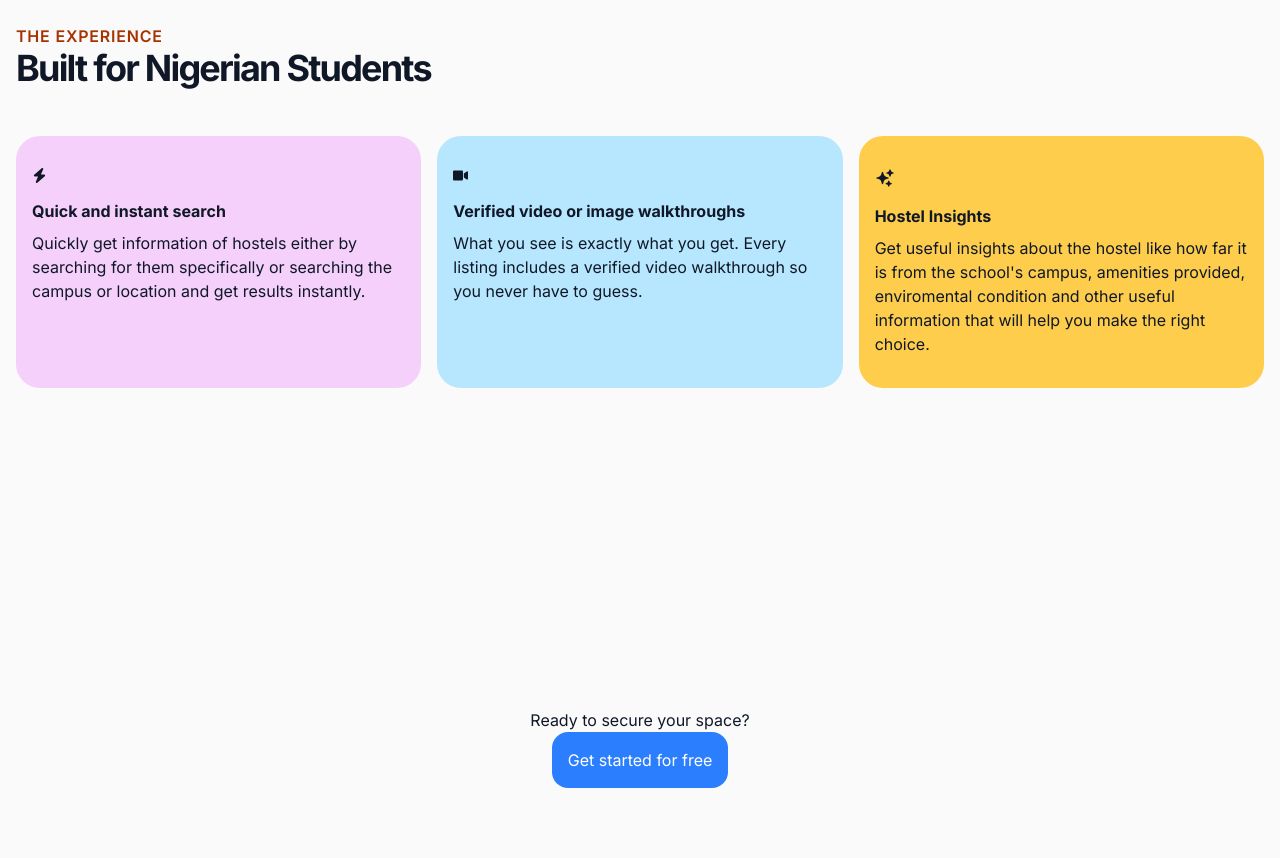
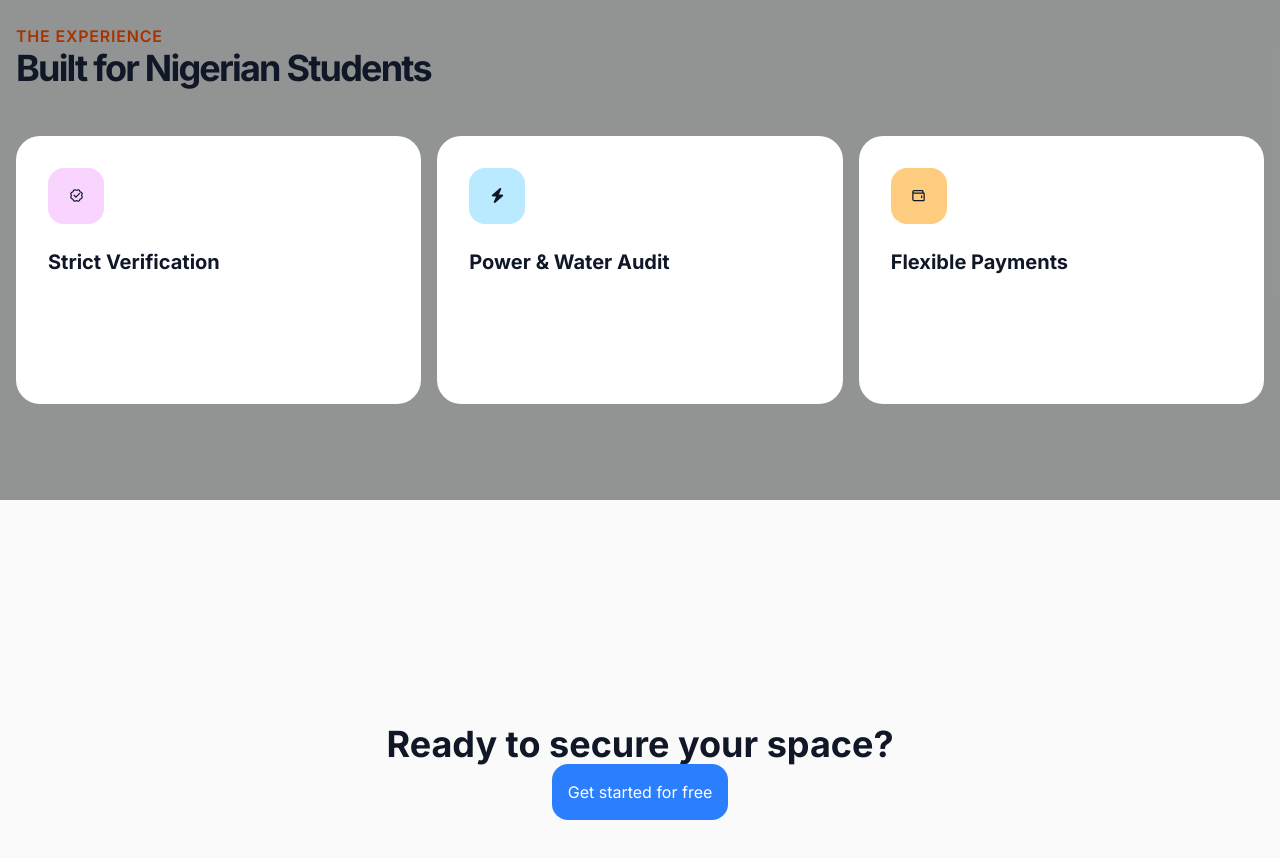
Before and after one commit to fagbenjaenoch/dorms-ng, a Next.js app in the folder apps/frontend/: page / in a window 1280 px wide. Shown: the part 1480-2338 px from the top of the page. Built offline with nearby package versions, Linux system fonts and the light colour scheme.

Commit message:
updated features section to new ui

```diff
--- a/apps/frontend/app/components/CtaSection.tsx
+++ b/apps/frontend/app/components/CtaSection.tsx
@@ -3,7 +3,9 @@ export default function CtaSection() {
     <section>
       <div className="container">
         <div className="py-32 text-center">
-          <h2>Ready to secure your space?</h2>
+          <h2 className="font-bold text-2xl lg:text-4xl">
+            Ready to secure your space?
+          </h2>
           <button className="bg-blue-500 text-white p-4 rounded-2xl cursor-pointer hover:bg-blue-600 transition-all">
             Get started for free
           </button>
--- /dev/null
+++ b/apps/frontend/app/components/ui/FeatureCard.tsx
@@ -0,0 +1,25 @@
+import { IconType } from "react-icons";
+
+interface FeatureCardProps {
+  title: string;
+  description: string;
+  Icon: IconType;
+  iconBg: string;
+}
+
+export default function FeatureCard({
+  title,
+  description,
+  Icon,
+  iconBg,
+}: FeatureCardProps) {
+  return (
+    <div className="bg-white p-8 rounded-3xl space-y-6">
+      <div className={`w-14 h-14 grid place-items-center ${iconBg} rounded-2xl`}>
+        <Icon size={15} />
+      </div>
+      <h3 className="font-bold text-xl">{title}</h3>
+      <p className="text-background/70">{description}</p>
+    </div>
+  );
+}
--- a/apps/frontend/app/components/ui/FeatureSection.tsx
+++ b/apps/frontend/app/components/ui/FeatureSection.tsx
@@ -2,45 +2,44 @@ import { FaVideo } from "react-icons/fa";
 import { FaBolt } from "react-icons/fa6";
 import { HiSparkles } from "react-icons/hi2";
 import SectionHeading from "./SectionHeader";
+import FeatureCard from "./FeatureCard";
+import { RiVerifiedBadgeLine } from "react-icons/ri";
+import { BiWallet } from "react-icons/bi";
 
 export default function FeatureSection() {
   return (
-    <section>
-      <div className="container">
+    <section className="bg-foreground/50">
+      <div className="container pb-20">
         <SectionHeading
           label="Built for Nigerian Students"
           description="The Experience"
         />
-        <h2></h2>
-        <div className="flex flex-col *:flex-1  gap-8 lg:flex-row lg:gap-4">
-          <div className="bg-fuchsia-500/20 px-4 py-8 rounded-3xl">
-            <FaBolt size={15} className="mb-4" />
-            <h3 className="font-bold mb-2">Quick and instant search</h3>
-            <p>
-              Quickly get information of hostels either by searching for them
-              specifically or searching the campus or location and get results
-              instantly.
-            </p>
-          </div>
+        <div className="grid grid-cols-[repeat(auto-fit,minmax(250px,1fr))] gap-8 lg:gap-4">
+          <FeatureCard
+            title="Strict Verification"
+            description="No more 'ghost' properties. Every hostel listed
+          undergoes a physical 24-point check by our
+          campus ambassadors."
+            Icon={RiVerifiedBadgeLine}
+            iconBg="bg-fuchsia-500/20"
+          />
 
-          <div className="bg-sky-300/50 px-4 py-8 rounded-3xl">
-            <FaVideo size={15} className="mb-4" />
-            <h3 className="font-bold mb-2">Verified video or image walkthroughs</h3>
-            <p>
-              What you see is exactly what you get. Every listing includes a verified
-              video walkthrough so you never have to guess.
-            </p>
-          </div>
+          <FeatureCard
+            title="Power & Water Audit"
+            description="We provide real data on average daily electricity hours and water availability for every neighborhood"
+            Icon={FaBolt}
+            iconBg="bg-sky-300/50"
+          />
 
-          <div className="bg-amber-400/70 px-4 py-8 rounded-3xl">
-            <HiSparkles size={20} className="mb-4" />
-            <h3 className="font-bold mb-2">Hostel Insights</h3>
-            <p>
-              Get useful insights about the hostel like how far it is from the
-              school's campus, amenities provided, enviromental condition and other
-              useful information that will help you make the right choice.
-            </p>
-          </div>
+          <FeatureCard
+            title="Flexible Payments"
+            description="Flexible Payments
+         Access student-friendly payment plans and
+         roommate-matching services to split costs
+         effectively."
+            Icon={BiWallet}
+            iconBg="bg-amber-500/50"
+          />
         </div>
       </div>
     </section>
--- a/apps/frontend/app/components/ui/UniversityCard.tsx
+++ b/apps/frontend/app/components/ui/UniversityCard.tsx
@@ -1,5 +1,5 @@
 import Image from "next/image";
-import { DetailedHTMLProps, HTMLAttributes } from "react";
+import { HTMLAttributes } from "react";
 
 interface UniversityCardProps {
   name: string;
```
